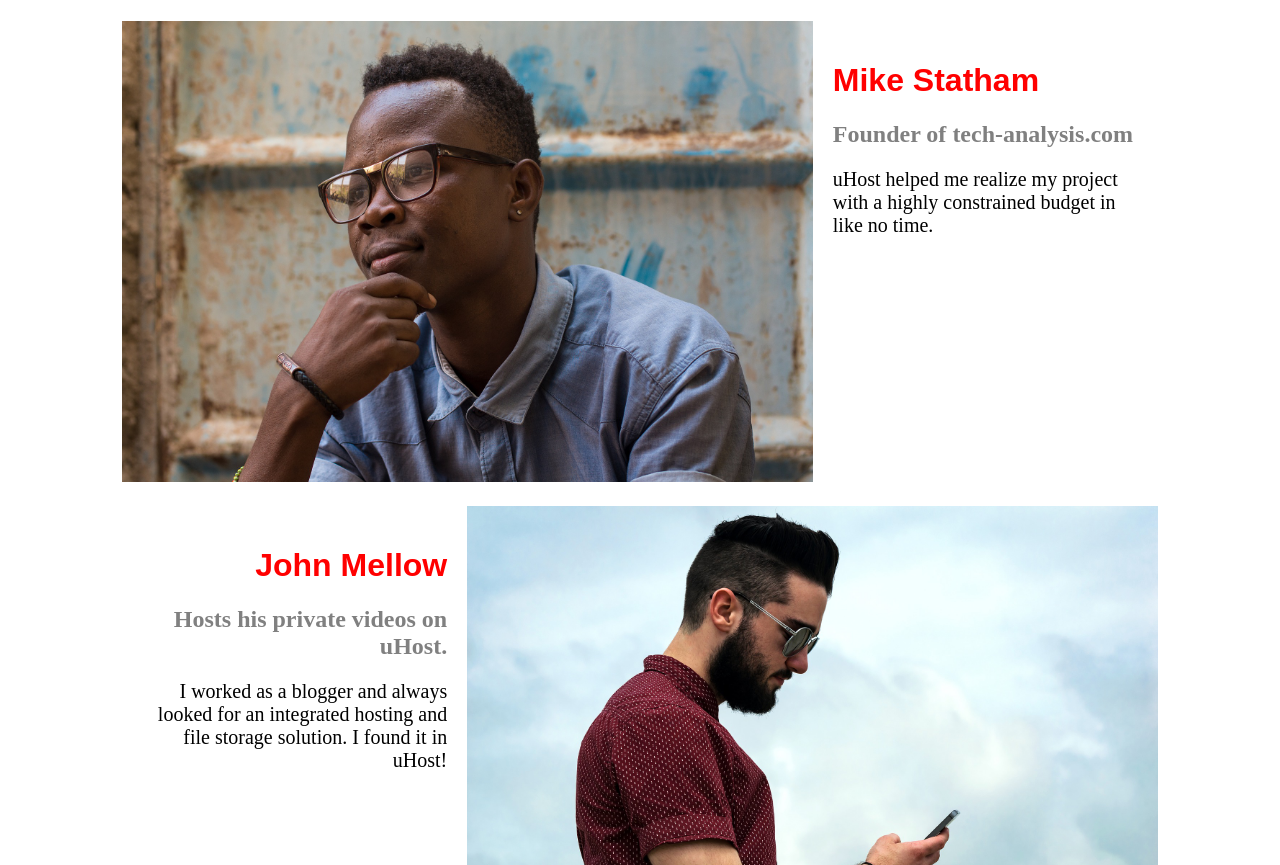
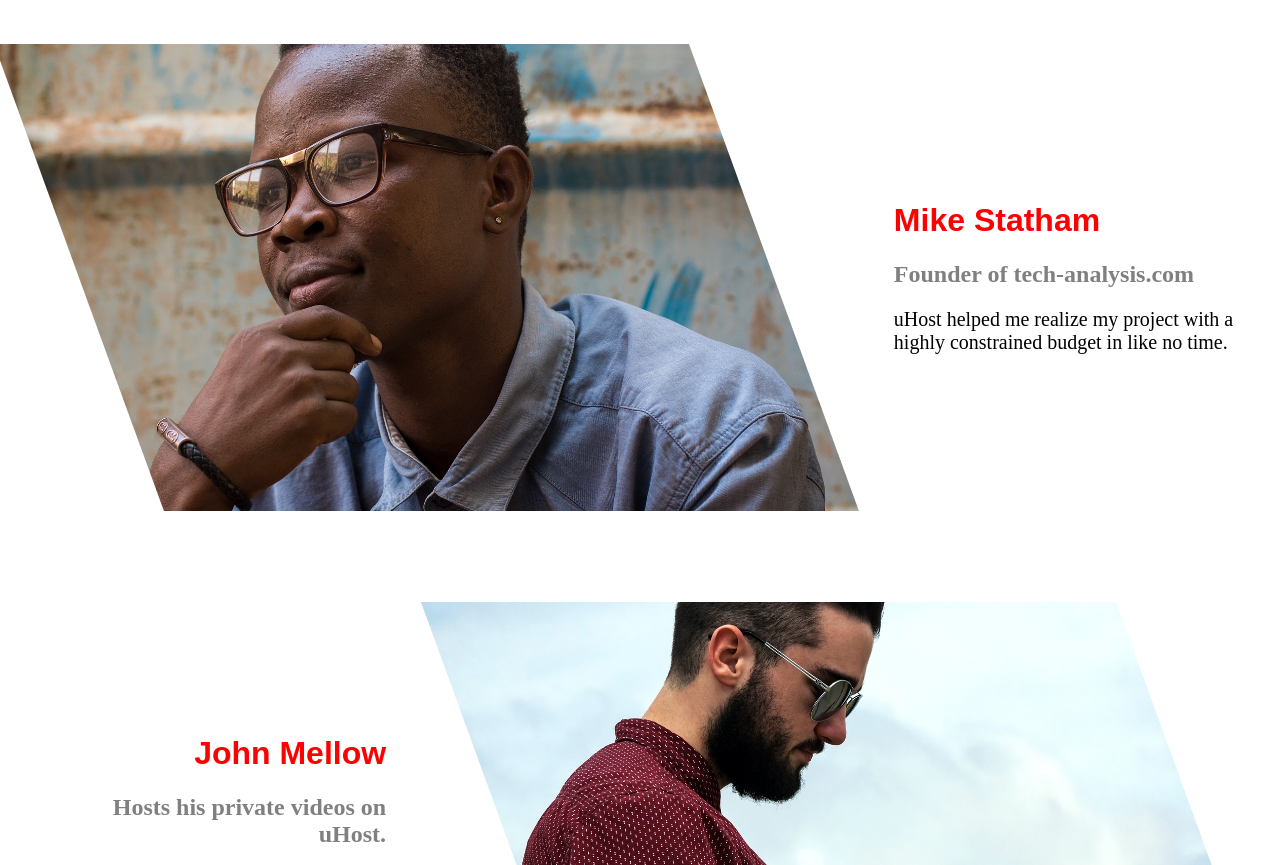
Before and after one commit to ahmedmunir/Full-CSS-Project, a plain HTML site: page customers/customers.html in a window 1280 px wide. Shown: the part 59-924 px from the top of the page. Drawn offline with Linux system fonts and the light colour scheme; a web font is replaced by a local one.

Commit message:
add transition & transform to my project

```diff
--- a/customers/customers.css
+++ b/customers/customers.css
@@ -11,8 +11,8 @@
     display: grid;
     grid-template-columns: 27% 27% 27%;
     grid-template-rows: repeat(2, auto);
-    justify-content: center;
-    align-content: center;
+    justify-content: space-around;
+    align-items: center;
     grid-template-areas:
     "image1 image1 text1"
     "text2 image2 image2";
@@ -36,7 +36,7 @@
 }
 
 .testimonial__info {
-    padding: 1.25rem;
+    padding: 10rem 0;
 }
 
 #customer-1 .testimonial__info{
@@ -51,13 +51,22 @@
 
 /* styling images */
 .testimonial__image-container:nth-of-type(1) {
+    width: 90%;
     grid-area: image1;
+    transform: skew(20deg);
+    overflow: hidden;
+    justify-self: center;
 }
 .testimonial__image-container:nth-of-type(2) {
+    width: 90%;
     grid-area: image2;
+    transform: skew(20deg);
+    overflow: hidden;
+    justify-self: center;
 }
 .testimonial__image{
     width: 100%;
+    transform: skewX(-20deg) scale(1.4);
 }
 
 @media (max-width: 577px) {
--- a/packages/packages.css
+++ b/packages/packages.css
@@ -40,9 +40,12 @@ section:hover {
 #plus-plan{
     background-color: rgb(179, 240, 179);
     position: relative;
+    overflow: hidden;
 }
 
 .plus-badge {
+    width: 14rem;
+    text-align: center;
     position: absolute;
     top: 0;
     right: 20px;
@@ -52,8 +55,9 @@ section:hover {
     background-color: red;
     padding: 10px;
     font-size: 15px;
+    /* transform: rotateZ(45deg) translate(5rem, -3rem); */
+    transform: rotateZ(45deg) translateX(5rem) translateY(-3rem);
 }
-
 #free-plan{
     background-color: rgb(220, 250, 220);
     float: right;
```
Also changed, not shown: index.html (+0 -1 lines), main.css (+11 -3 lines), packages/packages.html (+1 -1 lines), start-hosting/hosting.html (+1 -1 lines).
